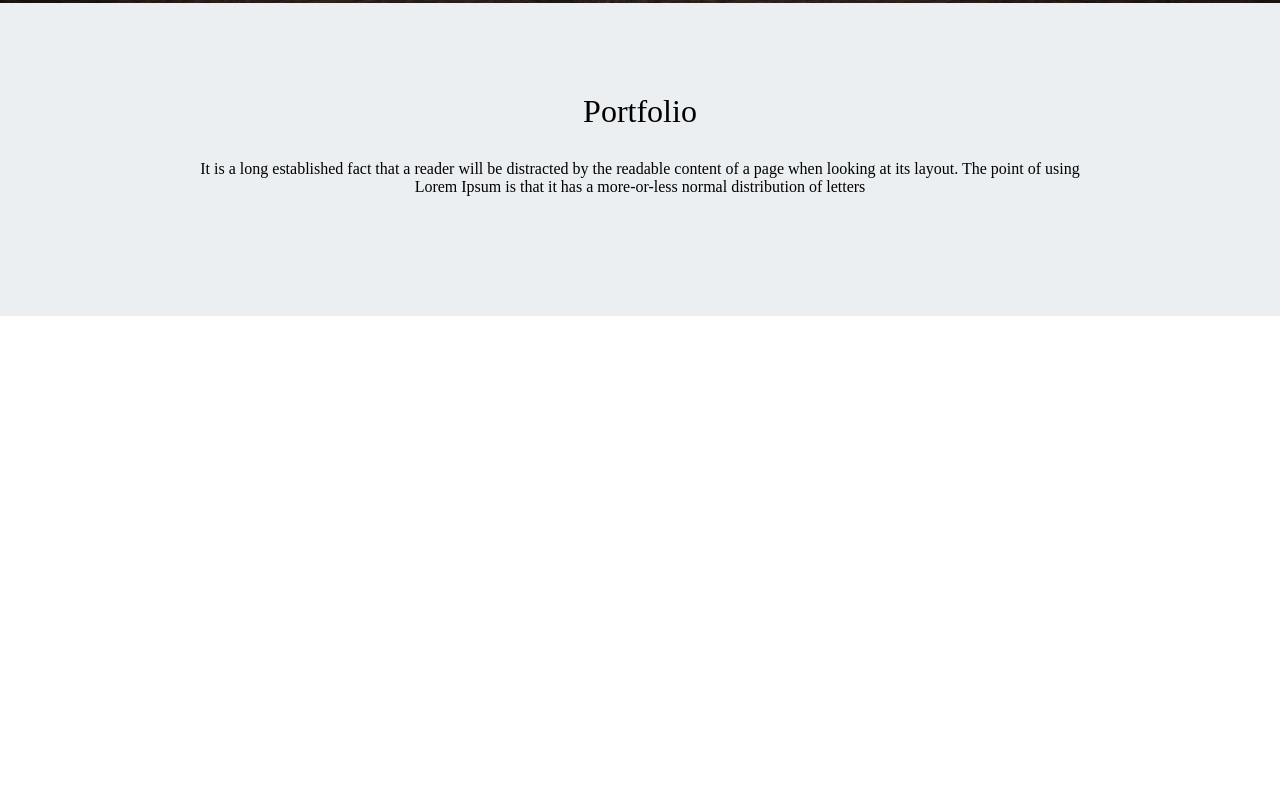
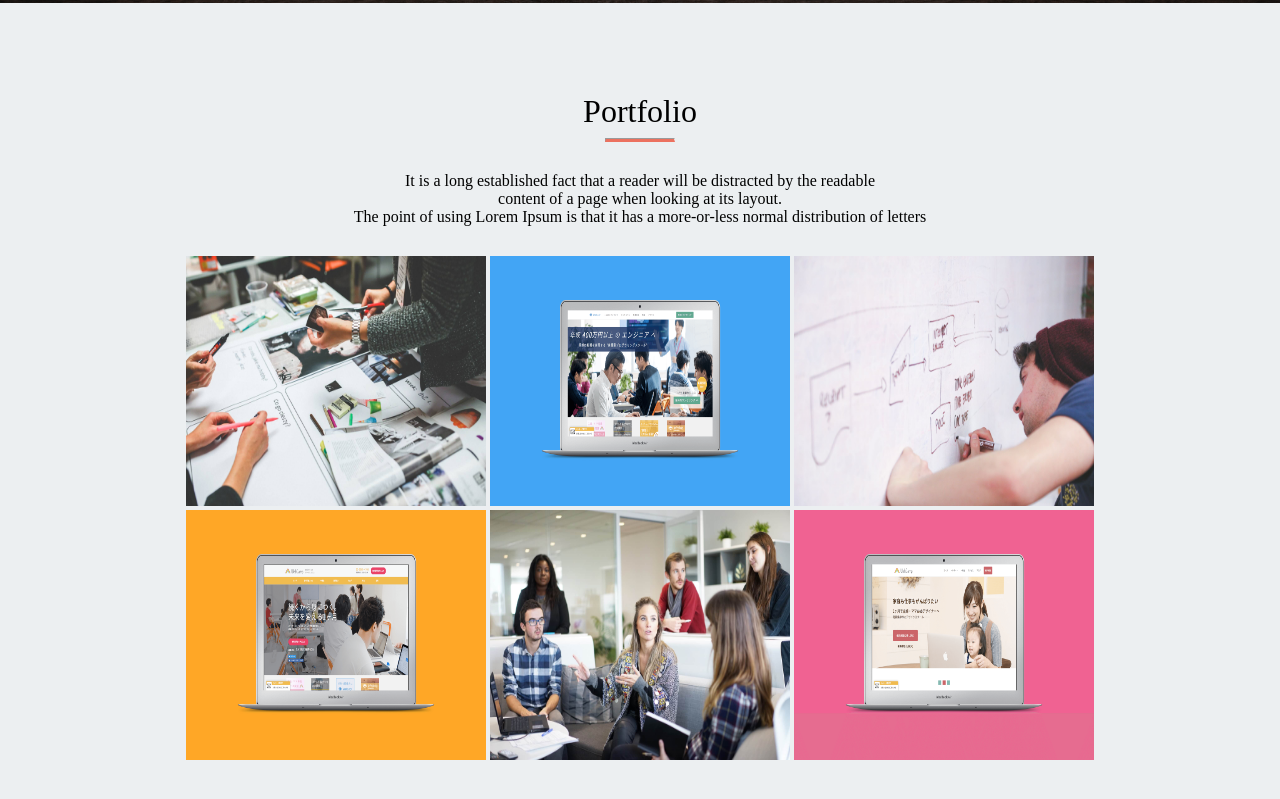
Before and after one commit to takahashiitsuki/mysite, a plain HTML site: page index.html in a window 1280 px wide. Shown: the part 717-1516 px from the top of the page. Before the commit the page ends 1033 px from the top, so only its background shows below. Drawn offline with Linux system fonts and the light colour scheme.

Commit message:
[Finish]portfolio

```diff
--- a/index.html
+++ b/index.html
@@ -34,11 +34,18 @@
         <div class="portfolio-title">
           Portfolio
         </div>
+        <hr class="portfolio-line">
         <div class="portfolio-text">
-          It is a long established fact that a reader will be distracted by the readable
-          content of a page when looking at its layout.
+          It is a long established fact that a reader will be distracted by the readable<br>
+          content of a page when looking at its layout.<br>
           The point of using Lorem Ipsum is that it has a more-or-less normal distribution of letters
         </div>
+        <img class="portfolio-image" src="img/sketch.jpg"/>
+        <img class="portfolio-image" src="img/websuku.png"/>
+        <img class="portfolio-image" src="img/write.jpg"/>
+        <img class="portfolio-image" src="img/webcamp.png"/>
+        <img class="portfolio-image" src="img/talk.jpg"/>
+        <img class="portfolio-image" src="img/webcamp-mother.png"/>
       </div>
     </div>
   </body>
--- a/style.css
+++ b/style.css
@@ -75,6 +75,14 @@ nav {
 .portfolio-title {
   font-size: 32px;
   color: #000000;
+  margin-bottom: 8px;
+}
+
+.portfolio-line {
+  width: 70px;
+  text-align: center;
+  margin: 0 auto;
+  border-bottom: 3px solid #ec715f;
 }
 
 .portfolio-text {
@@ -82,3 +90,8 @@ nav {
   color: #000000;
   padding: 30px 0;
 }
+
+.portfolio-image {
+  width: 300px;
+  height: 250px;
+}
```
